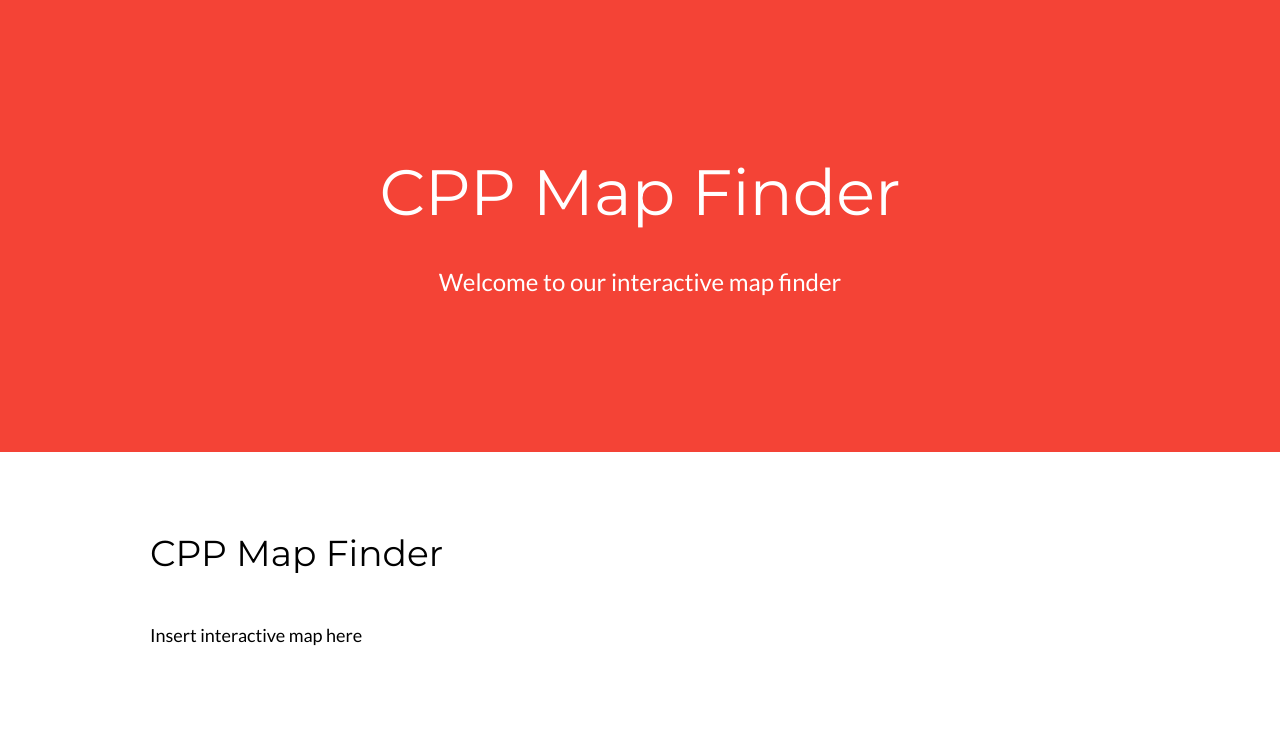
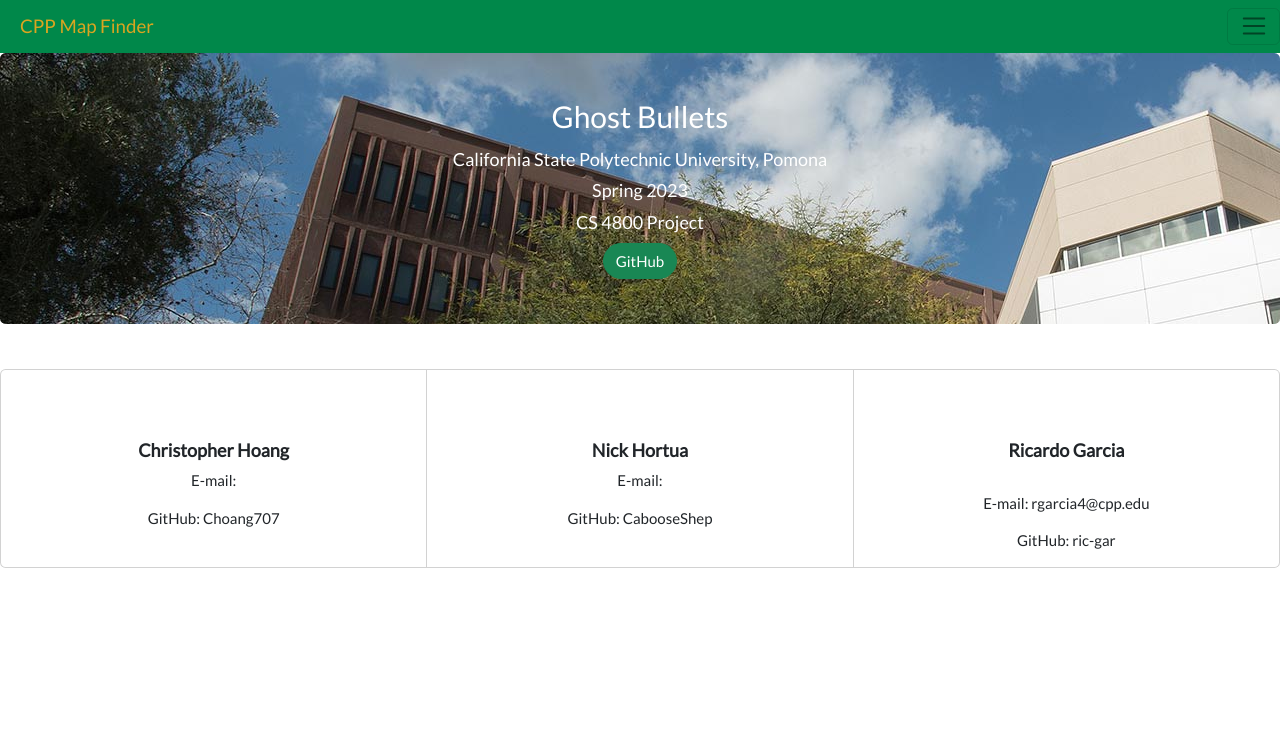
Before and after one commit to CS-4800-Team-Project-Spring-2023/cs4800-project, a Flask app: page /about-us in a window 1280 px wide. Shown: the top 754 px of the page. Run offline with Flask 3, Linux system fonts and the light colour scheme; some libraries are stand-ins or nearby versions.

Commit message:
Update About Us HTML page

```diff
--- a/templates/about.html
+++ b/templates/about.html
@@ -1,9 +1,16 @@
 <!DOCTYPE html>
 <html lang="en">
 <head>
-<title>CPP Map Finder</title>
+  <title>About Us</title>
   <meta charset="UTF-8">
   <meta name="viewport" content="width=device-width, initial-scale=1">
+  <link href="/static/style.css" rel="stylesheet" type="text/css" />
+  <script src="https://ajax.googleapis.com/ajax/libs/jquery/3.6.3/jquery.min.js"></script>
+  <script src="https://cdn.jsdelivr.net/npm/popper.js@1.14.3/dist/umd/popper.min.js" integrity="sha384-ZMP7rVo3mIykV+2+9J3UJ46jBk0WLaUAdn689aCwoqbBJiSnjAK/l8WvCWPIPm49" crossorigin="anonymous"></script>
+  <script src="https://cdn.jsdelivr.net/npm/bootstrap@4.1.3/dist/js/bootstrap.min.js" integrity="sha384-ChfqqxuZUCnJSK3+MXmPNIyE6ZbWh2IMqE241rYiqJxyMiZ6OW/JmZQ5stwEULTy" crossorigin="anonymous"></script>
+  <link href="https://cdn.jsdelivr.net/npm/bootstrap@5.3.0-alpha1/dist/css/bootstrap.min.css" rel="stylesheet" integrity="sha384-GLhlTQ8iRABdZLl6O3oVMWSktQOp6b7In1Zl3/Jr59b6EGGoI1aFkw7cmDA6j6gD" crossorigin="anonymous">
+  <script src="https://cdn.jsdelivr.net/npm/bootstrap@5.3.0-alpha1/dist/js/bootstrap.bundle.min.js" integrity="sha384-w76AqPfDkMBDXo30jS1Sgez6pr3x5MlQ1ZAGC+nuZB+EYdgRZgiwxhTBTkF7CXvN" crossorigin="anonymous"></script>
+  <script src="https://kit.fontawesome.com/1e38ed7dee.js" crossorigin="anonymous"></script>
   <link rel="stylesheet" href="https://www.w3schools.com/w3css/4/w3.css">
   <link rel="stylesheet" href="https://fonts.googleapis.com/css?family=Lato">
   <link rel="stylesheet" href="https://fonts.googleapis.com/css?family=Montserrat">
@@ -14,49 +21,70 @@ body,h1,h2,h3,h4,h5,h6 {font-family: "Lato", sans-serif}
   .fa-anchor,.fa-coffee {font-size:200px}
   </style>
 </head>
+
 <body>
 
-  <!-- Navbar on small screens -->
-  <div id="navDemo" class="w3-bar-block w3-white w3-hide w3-hide-large w3-hide-medium w3-large">
-    <a href="#" class="w3-bar-item w3-button w3-padding-large">Link 1</a>
-    <a href="#" class="w3-bar-item w3-button w3-padding-large">Link 2</a>
-    <a href="#" class="w3-bar-item w3-button w3-padding-large">Link 3</a>
-    <a href="#" class="w3-bar-item w3-button w3-padding-large">Link 4</a>
+  <nav class="navbar navbar-light" style="background-color: #00884A;">
+		<a class="navbar-brand" href="#" style="color:goldenrod; margin-left: 20px">CPP Map Finder</a>
+		<button class="navbar-toggler" type="button" data-toggle="collapse" data-target="#navbarNavAltMarkup" aria-controls="navbarNavAltMarkup" aria-expanded="false" aria-label="Toggle navigation">
+			<span class="navbar-toggler-icon"></span>
+		</button>
+
+		<div class="collapse navbar-collapse" id="navbarNavAltMarkup">
+			<div class="navbar-nav">
+				<a class="nav-item nav-link" style="color:white; margin-left: 20px" href="{{ url_for('index') }}">Home</a>
+				<a class="nav-item nav-link" style="color:white; margin-left: 20px" href="{{ url_for('map') }}">Map</a>
+				<a class="nav-item nav-link" style="color:white; margin-left: 20px" href="{{ url_for('about') }}">About</a>
 			</div>
 		</div>
+	</nav>
 
-<!-- Header -->
-<header class="w3-container w3-red w3-center" style="padding:128px 16px">
-  <h1 class="w3-margin w3-jumbo">CPP Map Finder</h1>
-  <p class="w3-xlarge">Welcome to our interactive map finder</p>
-</header>
+  <div
+	class="bg-image p-5 text-center shadow-1-strong rounded mb-5 text-white"
+	style="background-image: url('static/calpoly.jpg');"
+	>
+		<h1 class="mb-3 h2">Ghost Bullets</h1>
 
-<!-- First Grid -->
-<div class="w3-row-padding w3-padding-64 w3-container">
-  <div class="w3-content">
-    <div class="w3-twothird">
-      <h1>CPP Map Finder</h1>
-      <h5 class="w3-padding-32">Insert interactive map here</h5>
-
+		<h5>California State Polytechnic University, Pomona</h5>
+		<h5>Spring 2023</h5>
+    <h5>CS 4800 Project</h5>
+		<a class="btn btn-success" style="border-radius: 30px;" href="https://github.com/CS-4800-Team-Project-Spring-2023/cs4800-project">GitHub</a>
 	</div>
 
-    <div class="w3-third w3-center">
-		<i class="fa-light fa-map-location-dot w3-padding-64 w3-text-red"></i>
+  <div class="card-group">
+		<div class="card text-center">
+		  <br>
+		  <i class="fa-solid fa-2xl" style="color: #00884a;"></i>
+		  <br>
+		  <div class="card-body">
+			<h5 class="card-title"><b>Christopher Hoang</b></h5>
+			  <p class="card-text">E-mail: </p>
+        <p class="card-text">GitHub: Choang707</p>
+		  </div>
+		</div>
+		<div class="card text-center">
+		  <br>
+		  <i class="fa-solid fa-2xl" style="color: #00884a;"></i>
+		  <br>
+		  <div class="card-body">
+			<h5 class="card-title"><b>Nick Hortua</b></h5>
+			<p class="card-text">E-mail: </p>
+      <p class="card-text">GitHub: CabooseShep </p>
+		  </div>
+		</div>
+		<div class="card text-center">
+		  <br>
+		  <i class="fa-solid fa-2xl" style="color: #00884a;"></i>
+		  <br>
+		  <div class="card-body">
+			<h5 class="card-title" ><b>Ricardo Garcia</b></h5>
+      <br>
+			<p class="card-text">E-mail: rgarcia4@cpp.edu</p>
+      <p class="card-text">GitHub: ric-gar</p>
 		  </div>
 		</div>
 	  </div>
 
-<script>
-// Used to toggle the menu on small screens when clicking on the menu button
-function myFunction() {
-  var x = document.getElementById("navDemo");
-  if (x.className.indexOf("w3-show") == -1) {
-    x.className += " w3-show";
-  } else {
-    x.className = x.className.replace(" w3-show", "");
-  }
-}
-</script>
 
 </body>
 </html>
```
Lines whose indentation alone changed are shown as unchanged.
